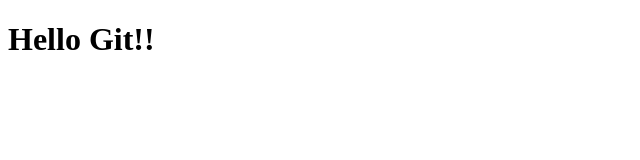
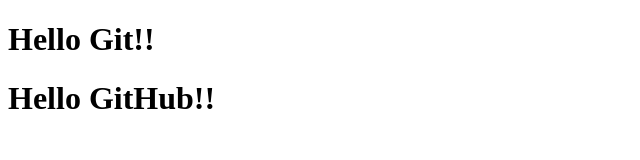
Before and after one commit to lquddnr/MyFirstGit, a plain HTML site: page index.html in a window 1280 px wide. Shown: the whole page, without its empty margins (0-640 px from the left). Drawn offline with Linux system fonts and the light colour scheme.

Commit message:
아아아

```diff
--- a/index.html
+++ b/index.html
@@ -8,5 +8,6 @@
 </head>
 <body>
     <h1> Hello Git!!</h1>
+    <h1> Hello GitHub!!</h1>
 </body>
 </html>
```
